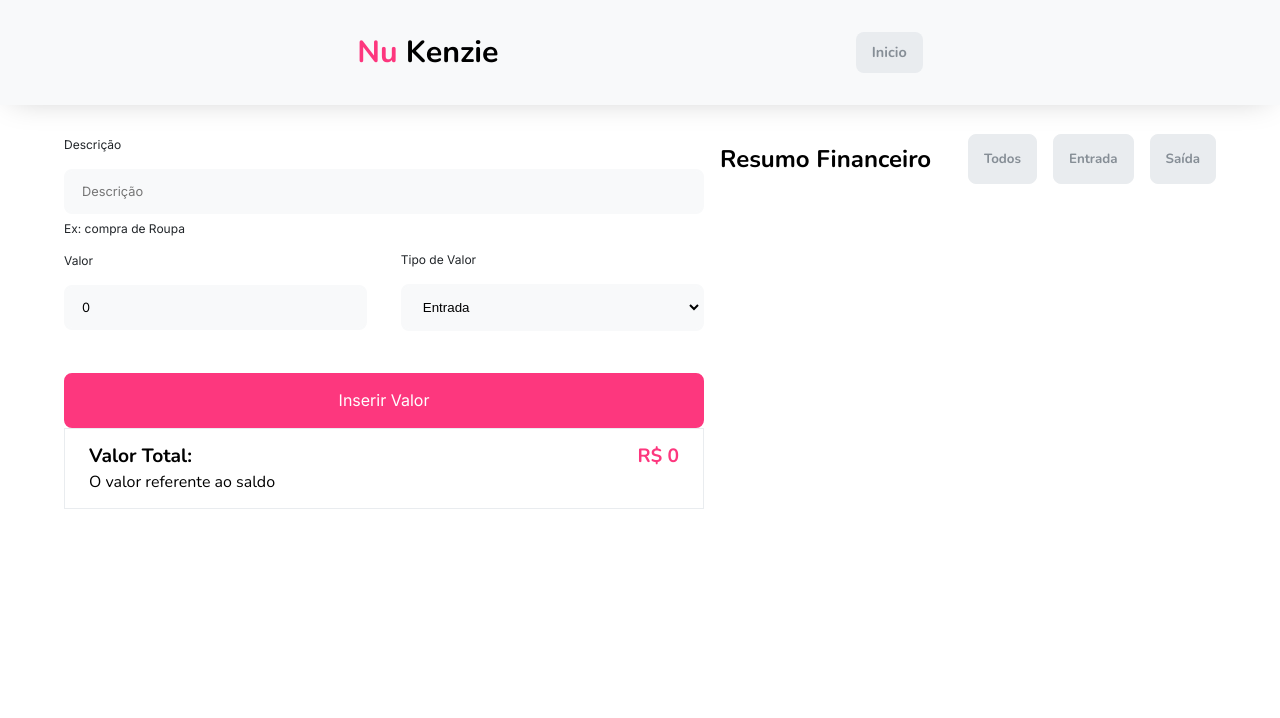
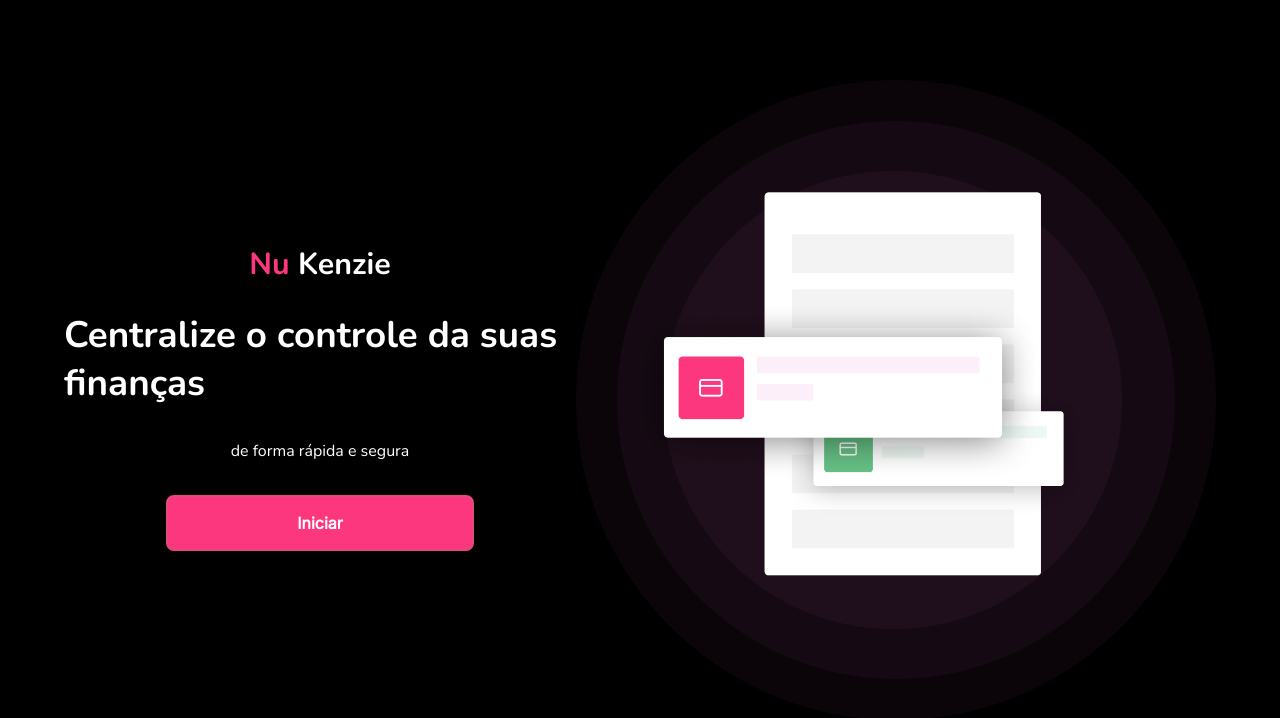
Before and after one commit to Kenzie-Academy-Brasil-Developers/react-entrega-s1-nu-kenzie-devigorgarcia, a React (Create React App) app: page / in a window 1280 px wide. Shown: the top 718 px of the page. Built offline with nearby package versions, Linux system fonts and the light colour scheme.

Commit message:
WelcomePage Feita

```diff
--- a/src/App.js
+++ b/src/App.js
@@ -1,11 +1,12 @@
 import { useState } from "react";
 import "./App.css";
 import Home from "./Pages/Home/Home";
+import WelcomePage from "./Pages/WelcomePage/WelcomePage";
 
 
 function App() {
   const [listTransactions, setListTransactions] = useState([])
-  const [isLoggedIn, setIsLoggedIn] = useState(true)
+  const [isLoggedIn, setIsLoggedIn] = useState(false)
     const [filterEntrada, setFilterEntrada] = useState(listTransactions);
 	const [filterSaida, setFilterSaida] = useState(listTransactions);
 
@@ -17,13 +18,9 @@
 					setListTransactions={setListTransactions}
 					isLoggedIn={isLoggedIn}
 					setIsLoggedIn={setIsLoggedIn}
-					filterEntrada={filterEntrada}
-					setFilterEntrada={setFilterEntrada}
-					filterSaida={filterSaida}
-					setFilterSaida={setFilterSaida}
 				/>
 			) : (
-				<div>Olocomeu</div>
+				<WelcomePage isLoggedIn={isLoggedIn} setIsLoggedIn ={setIsLoggedIn}/>
 			)}
 		</div>
 	);
--- a/src/Pages/Home/Home.jsx
+++ b/src/Pages/Home/Home.jsx
@@ -6,8 +6,12 @@
 function Home({
 	listTransactions,
 	setListTransactions,
+	isLoggedIn,
+	setIsLoggedIn,
 }) {
-
+	function handleLoggin(){
+		setIsLoggedIn(false)
+	}
 	return (
 		<div>
 			<header className="header">
@@ -16,7 +20,7 @@
 						<span className="titleNu">Nu</span> Kenzie
 					</h1>
 				</div>
-				<button className="initBtn">Inicio</button>
+				<button onClick={handleLoggin} className="initBtn">Inicio</button>
 			</header>
 			<main className="main">
 				<section className="main_section">
@@ -26,7 +30,7 @@
 					/>
 					<TotalMoney listTransactions={listTransactions} />
 				</section>
-					<List listTransactions={listTransactions} />
+				<List listTransactions={listTransactions} />
 			</main>
 		</div>
 	);
--- a/src/Pages/Home/home.css
+++ b/src/Pages/Home/home.css
@@ -24,6 +24,12 @@
     line-height: 19px;
     font-weight: 600;
     border-radius: 8px;
+    cursor: pointer;
+}
+
+.initBtn:hover {
+    background-color: var(--color-primary);
+    color: white;
 }
 
 .main {
--- /dev/null
+++ b/src/Pages/WelcomePage/WelcomePage.jsx
@@ -0,0 +1,28 @@
+import index from '../../images/index.png'
+import './welcomePage.css'
+
+function WelcomePage({ isLoggedIn, setIsLoggedIn }) {
+    function handleLoggin (){
+        setIsLoggedIn(true)
+    }
+
+	return (
+		<main className="welcomePage_main">
+			<div className="content">
+				<h1 className="title">
+					<span className="titleNu">Nu</span> Kenzie
+				</h1>
+				<h1 className="slogan">
+					Centralize o controle da suas finanças
+				</h1>
+				<p>de forma rápida e segura</p>
+				<button onClick={handleLoggin}>Iniciar</button>
+			</div>
+			<div className="imgContainer">
+				<img src={index} alt="" />
+			</div>
+		</main>
+	);
+}
+
+export default WelcomePage
--- /dev/null
+++ b/src/Pages/WelcomePage/welcomePage.css
@@ -0,0 +1,87 @@
+@import url('../../reset.css');
+@import url('../../root.css');
+
+.welcomePage_main{
+    width: 100vw;
+    height: 100vh;
+    background:#000000 ;
+    color: white;
+    display: flex;
+}
+
+.content {
+    display: flex;
+    flex-direction: column;
+    gap: 2rem;
+    justify-content: center;
+    align-items: center;
+    text-align: center;
+}
+
+.slogan {
+    font-size: 2.3rem;
+    font-weight: 800;
+    line-height: 48px;
+}
+
+.content p{
+    font-size: 1rem;
+    line-height: 1.5rem;
+}
+
+.content button {
+    width: 60%;
+    padding: 1rem 0;
+    background-color: var(--color-primary);
+    font-family: var(--caption);
+    font-size: 1rem;
+    font-weight: 700;
+    color: white;
+    border: 2px solid var(--color-primary-2);
+    border-radius: 8px;
+    cursor: pointer;
+}
+
+.content button:hover {
+    background-color: var(--grey-2);
+    color: var(--grey-3);
+    border: 2px solid var(--grey-4);
+}
+
+.imgContainer img {
+    max-width: 60vw;
+    max-height: 99vh;
+    display: none;
+}
+
+@media (min-width:768px) {
+    .welcomePage_main{
+        justify-content: center;
+        flex-wrap: wrap;
+        align-content: center;
+    }
+
+    .imgContainer img {
+        display: flex;
+    }
+}
+
+@media (min-width:1024px) {
+    .welcomePage_main{
+        display: flex;
+        flex-wrap: nowrap;
+        align-items: center;
+    }
+    .content{
+        max-width: 40vw;
+    }
+
+    .slogan{
+        text-align: left;
+    }
+    .imgContainer img {
+        max-width: 50vw;
+        max-height: 99vh;
+
+}
+}
--- a/src/components/Form/form.css
+++ b/src/components/Form/form.css
@@ -58,6 +58,7 @@
     border: 2px solid var(--color-primary);
     border-radius: 0.5rem;
     margin-top: 1.8rem;
+    cursor: pointer;
 }
 
 @media (min-width: 1024px) {
```
Also changed, not shown: src/Pages/Inicial/index.jsx (deleted), src/images/index.png (added).
